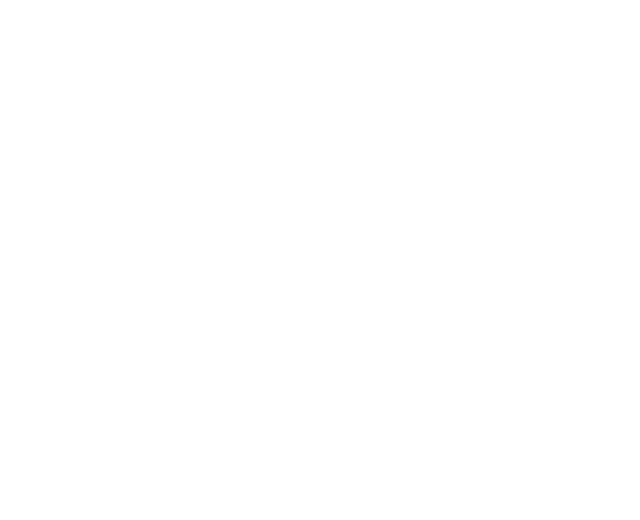
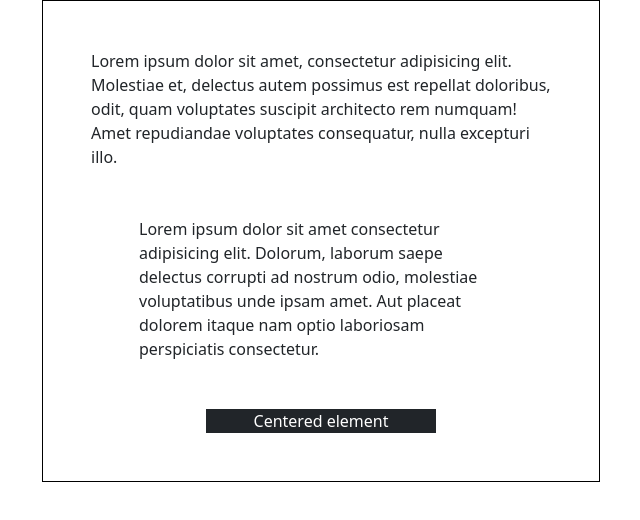
Before and after one commit to omerkaksi/bootstrap, a plain HTML site: page bootstrap-5.3.3-dist/spacing.html in a window 1280 px wide. Shown: the whole page, without its empty margins (319-959 px from the left). Drawn offline with Linux system fonts and the light colour scheme.

Commit message:
Utilities

```diff
--- a/bootstrap-5.3.3-dist/spacing.html
+++ b/bootstrap-5.3.3-dist/spacing.html
@@ -16,7 +16,35 @@
     </style>
 </head>
 <body>
+  <div class="container">
+    <div
+      style="padding: 3rem; width: 50%; margin: auto; border: 1px solid black"
+    >
+      <p>
+        Lorem ipsum dolor sit amet, consectetur adipisicing elit. Molestiae
+        et, delectus autem possimus est repellat doloribus, odit, quam
+        voluptates suscipit architecto rem numquam! Amet repudiandae
+        voluptates consequatur, nulla excepturi illo.
+      </p>
+      <p style="margin: 3rem">
+        Lorem ipsum dolor sit amet consectetur adipisicing elit. Dolorum,
+        laborum saepe delectus corrupti ad nostrum odio, molestiae
+        voluptatibus unde ipsam amet. Aut placeat dolorem itaque nam optio
+        laboriosam perspiciatis consectetur.
+      </p>
 
+      <div
+        style="
+          width: 50%;
+          background-color: #212529;
+          color: white;
+          margin: 0 auto;
+          text-align: center;
+        "
+      >
+        Centered element
+      </div>
+    </div>
 
     <script src="js/bootstrap.bundle.js"></script>
 </body>
```
